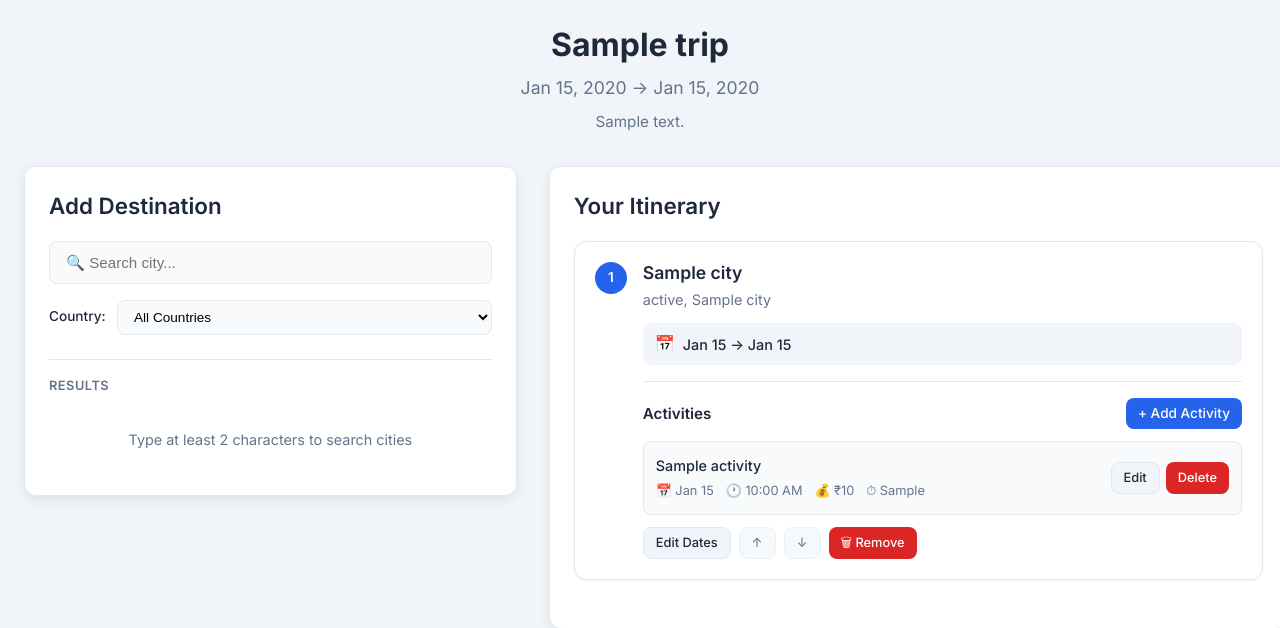
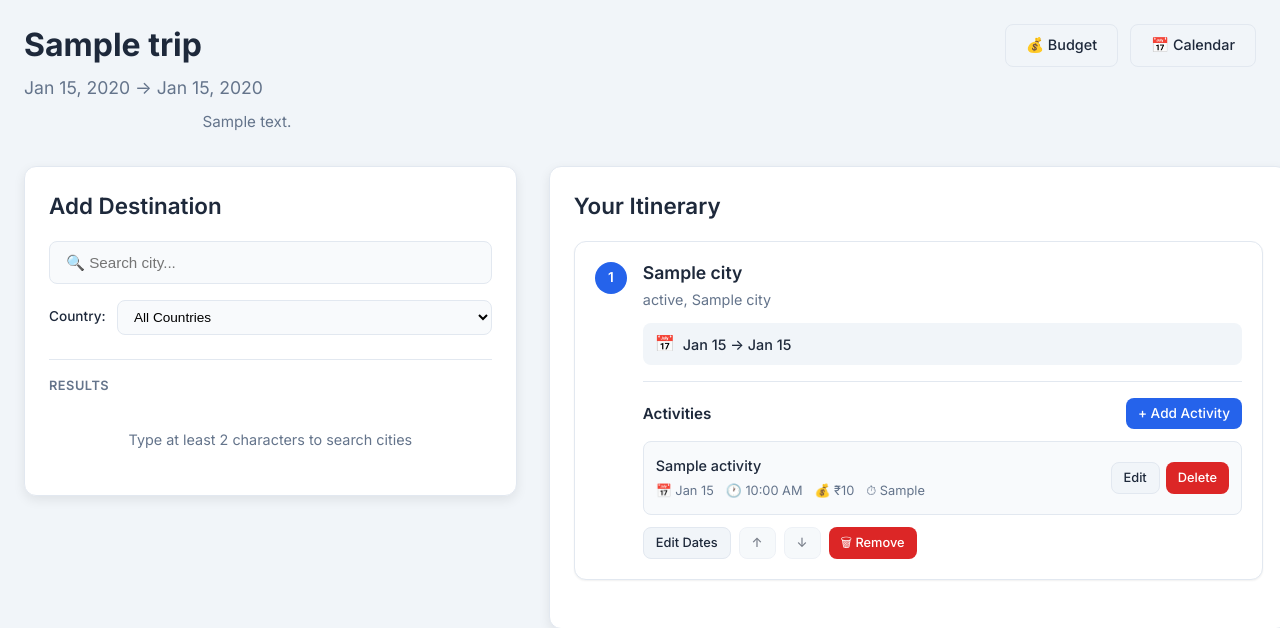
Before and after one commit to tirthgandhi/JourneyHub, a PHP site: page /JourneyHub/pages/itinerary.php?trip_id=1 in a window 1280 px wide. Shown: the part 102-730 px from the top of the page. Run offline with PHP 8.4, Linux system fonts and the light colour scheme; the visitor is signed in with stand-in values (Sample User, id 1); tables that the repository leaves empty hold one stand-in row (values such as "Sample post").

Commit message:
Add navigation links to budget and calendar
- Add Budget and Calendar buttons to itinerary page header
- Update itinerary.css for responsive navigation layout
- Navigation links properly placed per hackathon requirements

```diff
--- a/assets/css/itinerary.css
+++ b/assets/css/itinerary.css
@@ -16,14 +16,31 @@
 
 .itinerary-header {
     margin-bottom: 32px;
-    text-align: center;
+    display: flex;
+    justify-content: space-between;
+    align-items: flex-start;
+    gap: 24px;
 }
 
-.itinerary-header h1 {
+.header-content {
+    flex: 1;
+}
+
+.header-content h1 {
     font-size: 2rem;
     font-weight: 700;
     color: var(--color-text);
     margin-bottom: 8px;
+}
+
+.trip-nav-links {
+    display: flex;
+    gap: 12px;
+    flex-shrink: 0;
+}
+
+.trip-nav-links .btn {
+    white-space: nowrap;
 }
 
 .trip-dates {
--- a/pages/itinerary.php
+++ b/pages/itinerary.php
@@ -59,6 +59,7 @@
 
     <main class="itinerary-main">
         <div class="itinerary-header">
+            <div class="header-content">
                 <h1><?= htmlspecialchars($trip['name']) ?></h1>
                 <p class="trip-dates">
                     <?= date('M d, Y', strtotime($trip['start_date'])) ?> →
@@ -67,6 +68,12 @@
                 <?php if ($trip['description']): ?>
                     <p class="trip-description"><?= htmlspecialchars($trip['description']) ?></p>
                 <?php endif; ?>
+            </div>
+
+            <div class="trip-nav-links">
+                <a href="budget.php?trip_id=<?= htmlspecialchars($trip['id']) ?>" class="btn btn-secondary">💰 Budget</a>
+                <a href="calendar.php?trip_id=<?= htmlspecialchars($trip['id']) ?>" class="btn btn-secondary">📅 Calendar</a>
+            </div>
         </div>
 
         <div class="itinerary-layout">
```
Lines whose indentation alone changed are shown as unchanged.
